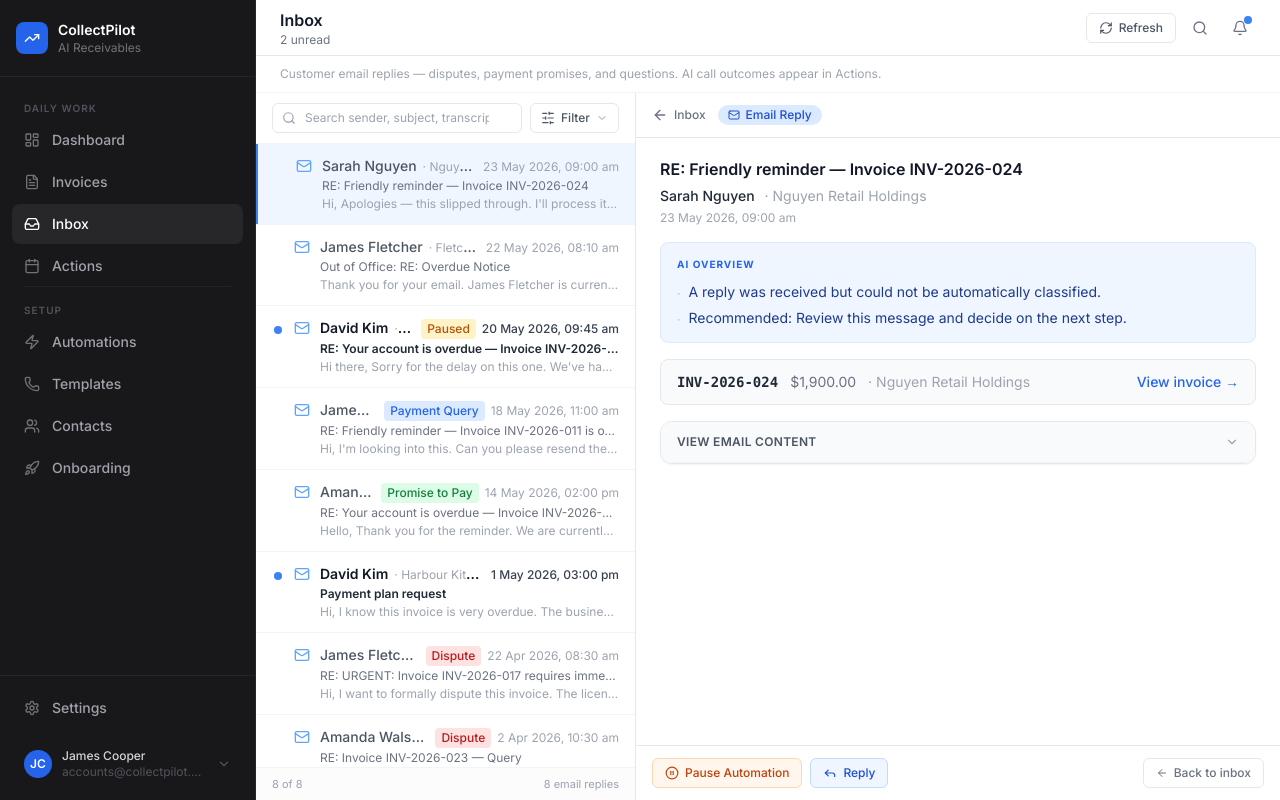
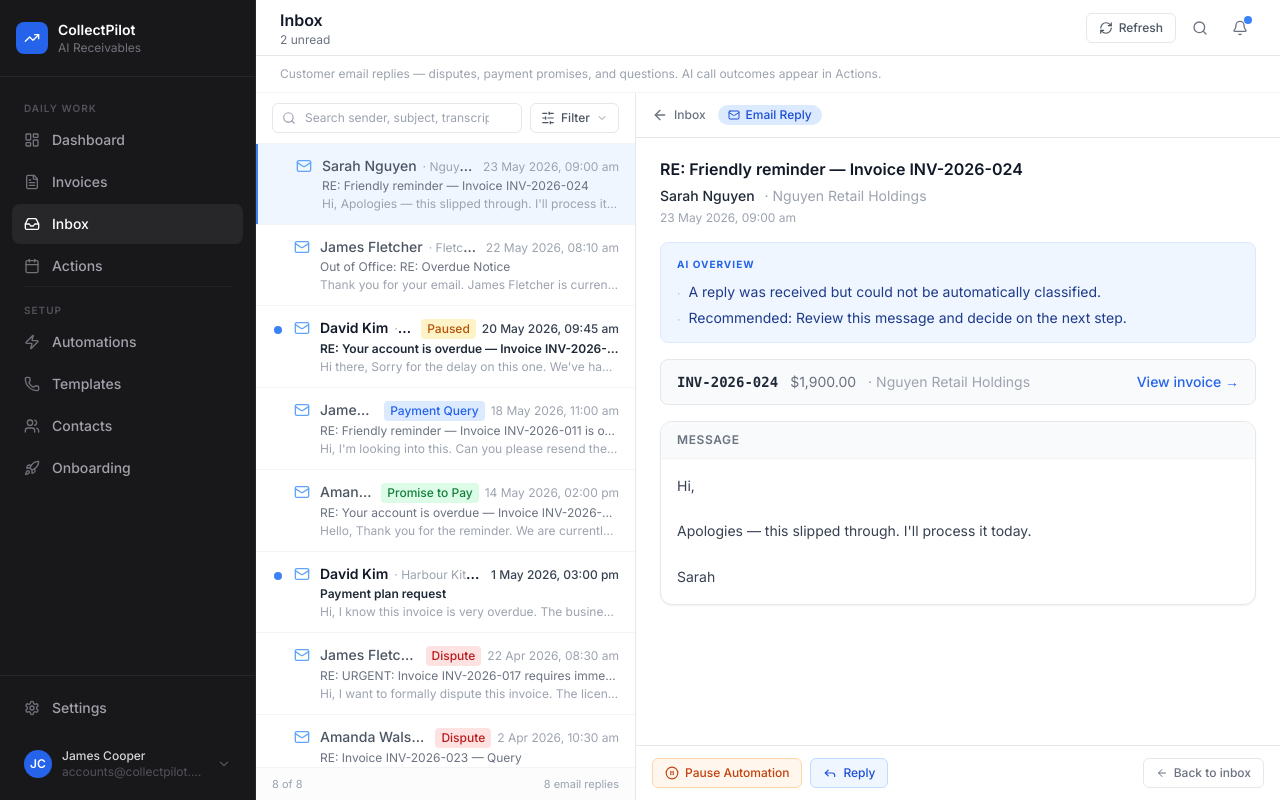
Before and after one commit to juanb-systems/RTW---Prototype-Invoice-Follow-up-Software, a Next.js app: page /inbox in a window 1280 px wide. Both pictures are taken after a click on the element 445 px from the left and 183 px from the top of the page. Built offline with nearby package versions, Linux system fonts and the light colour scheme.

Commit message:
Simplify inbox message section and remove accordion (v2.69.0)

```diff
--- a/app/inbox/page.tsx
+++ b/app/inbox/page.tsx
@@ -243,7 +243,7 @@ function MessageDetail({
   const [replyText, setReplyText]     = useState("");
   const [pausing, setPausing]         = useState(false);
   const [replying, setReplying]       = useState(false);
-  const [showContent, setShowContent] = useState(false);  // collapsed by default per James' request
+  // showContent removed — message/transcript always visible
 
   const isCall      = message.type === "call";
   const isVoicemail = message.callStatus === "voicemail";
@@ -349,25 +349,19 @@ function MessageDetail({
           </div>
         )}
 
-        {/* 4. Message body / transcript — collapsed accordion per James' request */}
+        {/* 4. Message / transcript — always visible, no accordion */}
         <div className="rounded-xl border border-gray-200 bg-white shadow-sm overflow-hidden">
-          <button
-            onClick={() => setShowContent(v => !v)}
-            className="w-full flex items-center justify-between px-4 py-3 bg-gray-50 hover:bg-gray-100 transition-colors text-left border-b border-gray-100"
-          >
-            <span className="text-xs font-semibold text-gray-600 uppercase tracking-wide">
-              {isCall ? "View call transcript" : "View email content"}
-            </span>
-            <ChevronDown className={`h-3.5 w-3.5 text-gray-400 flex-shrink-0 transition-transform ${showContent ? "rotate-180" : ""}`} />
-          </button>
-          {showContent && (
-            <div className="px-4 py-4 bg-gray-50">
-              {isCall
-                ? <TranscriptView text={message.transcript || message.body} />
-                : <p className="text-sm text-gray-700 whitespace-pre-wrap leading-relaxed">{message.body}</p>
-              }
-            </div>
-          )}
+          <div className="px-4 py-2.5 border-b border-gray-100 bg-gray-50">
+            <p className="text-xs font-semibold text-gray-500 uppercase tracking-wider">
+              {isCall ? "Call Transcript" : "Message"}
+            </p>
+          </div>
+          <div className="px-4 py-4">
+            {isCall
+              ? <TranscriptView text={message.transcript || message.body} />
+              : <p className="text-sm text-gray-700 whitespace-pre-wrap leading-relaxed">{message.body}</p>
+            }
+          </div>
         </div>
 
         {/* 5. Exception warning — only for dispute or needs_review (high-risk).
--- a/package.json
+++ b/package.json
@@ -1,6 +1,6 @@
 {
   "name": "collectpilot-prototype",
-  "version": "2.68.0",
+  "version": "2.69.0",
   "private": true,
   "scripts": {
     "dev": "next dev",
```
Also changed, not shown: 1 other file (tests, documents, lock files or other folders).
